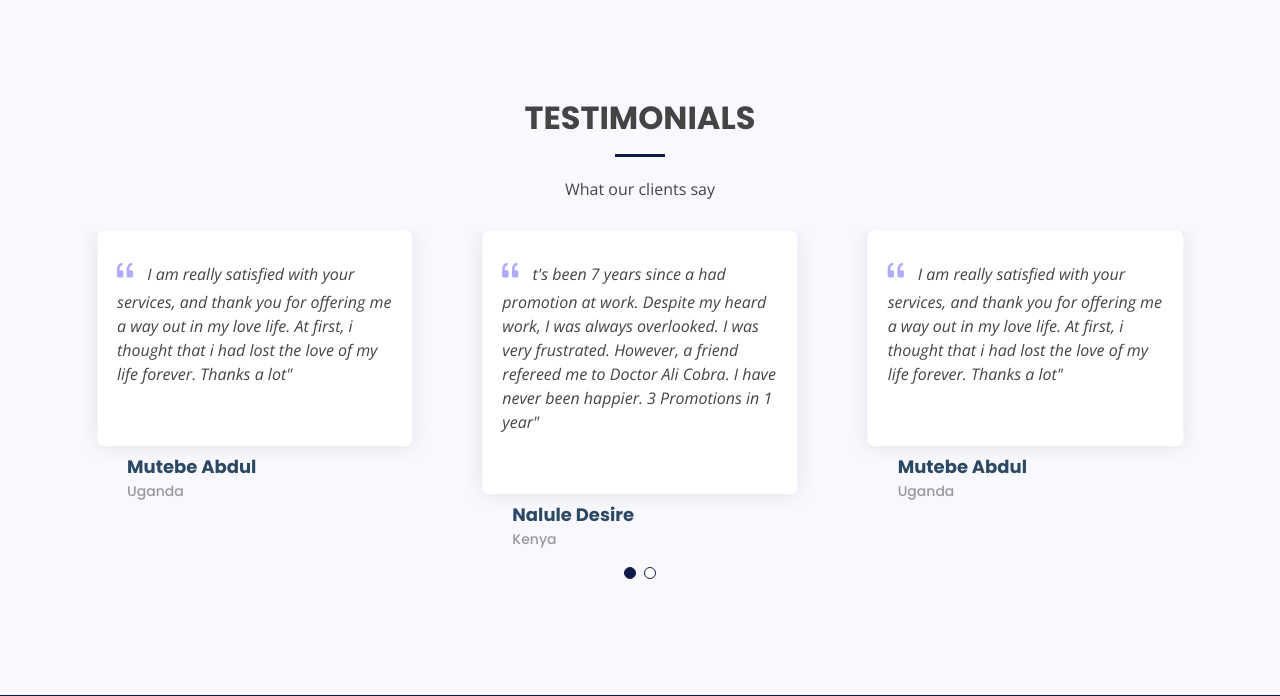
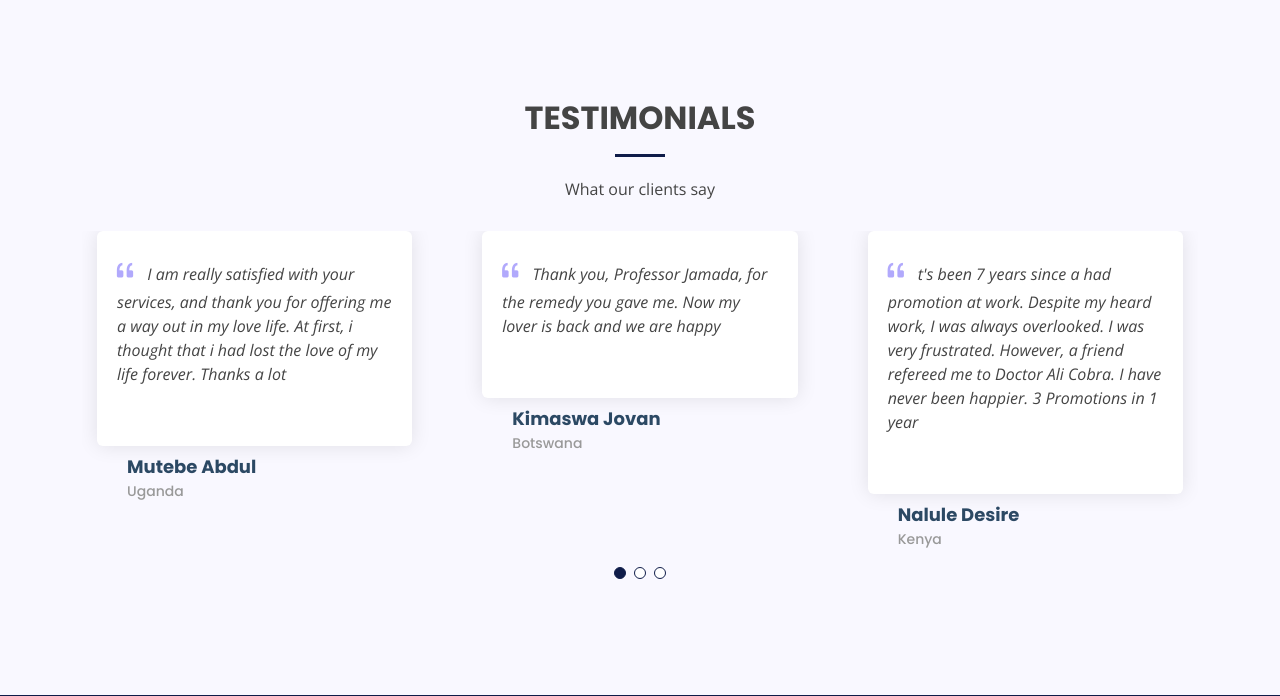
Before and after one commit to dataidea/jamada, a Django app: page / in a window 1280 px wide. Shown: the part 2740-3436 px from the top of the page. Run offline with Django 4.2, Linux system fonts and the light colour scheme; data comes from the database, SQL or seed files in the repository; both versions use the stored data as it was after the commit; some libraries are stand-ins or nearby versions.

```diff
--- a/index/templates/index/index.html
+++ b/index/templates/index/index.html
@@ -158,7 +158,7 @@
             <div class="testimonial-item">
               <p>
                 <i class="bi bi-quote quote-icon-left"></i>
-                I am really satisfied with your services, and thank you for offering me a way out in my love life. At first, i thought that i had lost the love of my life forever. Thanks a lot"
+                I am really satisfied with your services, and thank you for offering me a way out in my love life. At first, i thought that i had lost the love of my life forever. Thanks a lot
               </p>
               <h3>Mutebe Abdul</h3>
               <h4>Uganda</h4>
@@ -168,7 +168,17 @@
             <div class="testimonial-item">
               <p>
                 <i class="bi bi-quote quote-icon-left"></i>
-                t's been 7 years since a had promotion at work. Despite my heard work, I was always overlooked. I was very frustrated. However, a friend refereed me to Doctor Ali Cobra. I have never been happier. 3 Promotions in 1 year"
+                Thank you, Professor Jamada, for the remedy you gave me. Now my lover is back and we are happy
+              </p>
+              <h3>Kimaswa Jovan</h3>
+              <h4>Botswana</h4>
+            </div>
+          </div>
+          <div class="swiper-slide">
+            <div class="testimonial-item">
+              <p>
+                <i class="bi bi-quote quote-icon-left"></i>
+                t's been 7 years since a had promotion at work. Despite my heard work, I was always overlooked. I was very frustrated. However, a friend refereed me to Doctor Ali Cobra. I have never been happier. 3 Promotions in 1 year
               </p>
               <h3>Nalule Desire</h3>
               <h4>Kenya</h4>
--- a/templates/base.html
+++ b/templates/base.html
@@ -69,25 +69,6 @@
         color: black;
         font-size: larger;
         border: 1px solid #444;
-      }
-
-      @media only screen and (max-width: 600px) {
-        /* contacts */
-        .floating-contacts {
-          position: fixed;
-          top: 90%;
-          left: 5%;
-        }
-
-        .floating-contacts a {
-          background: #25d366;
-          text-decoration: none;
-          border-radius: 5px;
-          padding: 2.5px 5px 2.5px 5px;
-          color: #444;
-          font-size: medium;
-          border: 1px solid #444;
-        }
       }
     </style>
     <!-- Floating Buttons -->
```
Also changed, not shown: db.sqlite3, media/pexels-kevin-bidwell-1352783.jpg (added), media/pexels-leah-kelley-540528.jpg (added), media/pexels-min-an-1004014.jpg (added), media/pexels-rdne-stock-project-7978241.jpg (added), media/pexels-rdne-stock-project-7979086.jpg (added).
